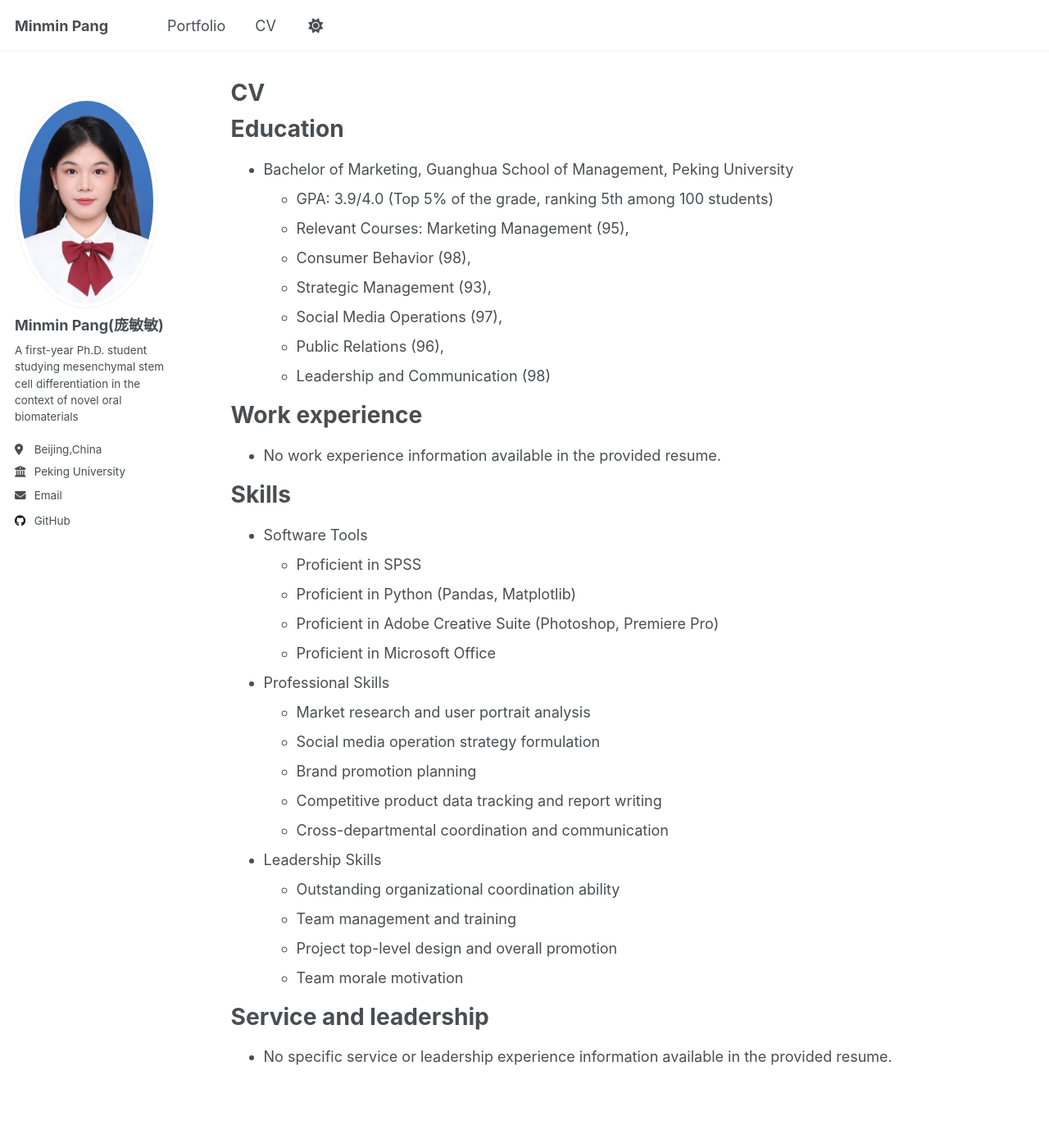
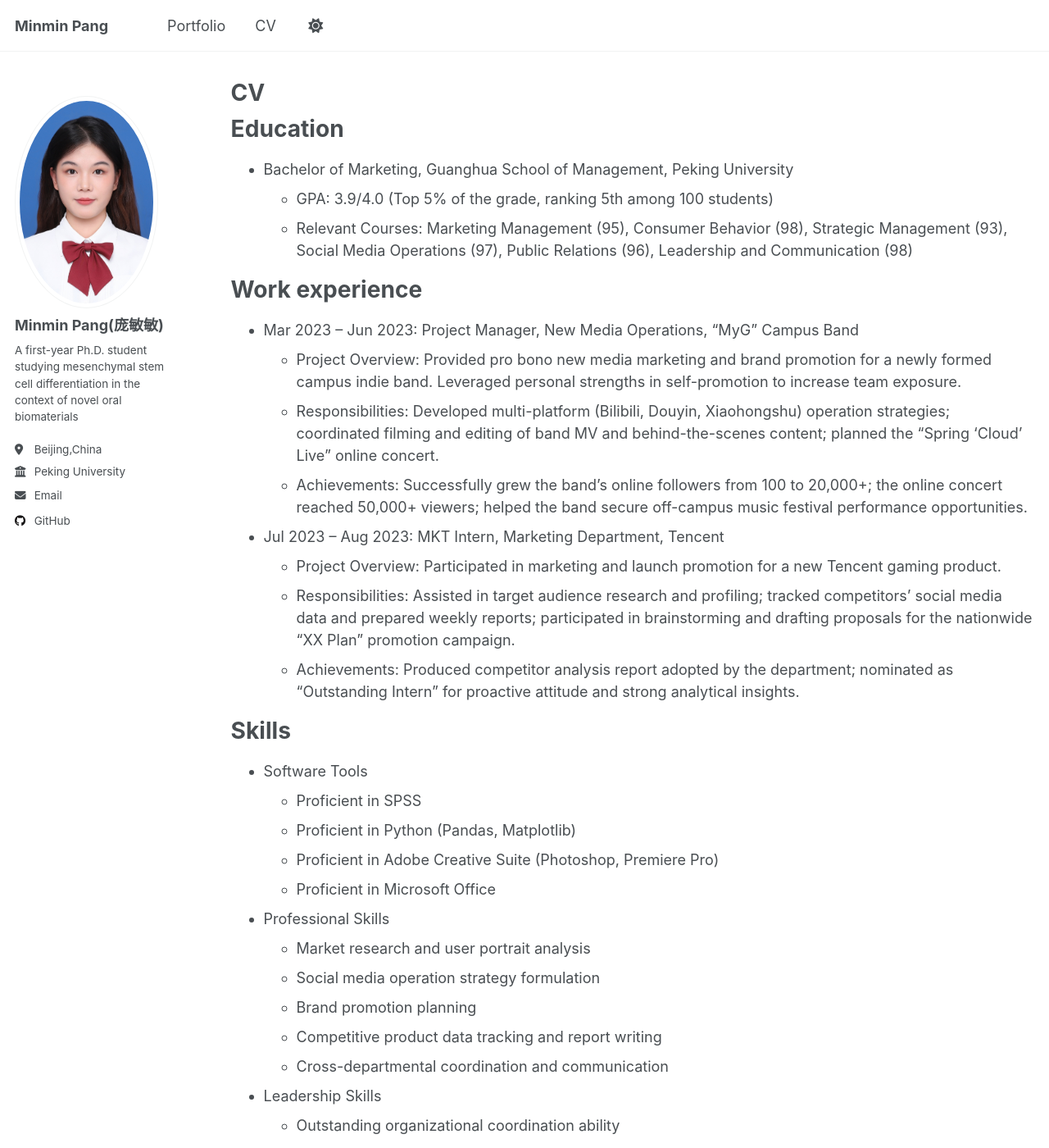
Before and after one commit to pangminmin/pangminmin.github.io, a Jekyll site: the page built from _pages/cv.md, in a window 1280 px wide and 1400 px high. Shown: the whole window at 82% size. Built offline with Jekyll 4.4.1, drawn with Linux system fonts in a browser that asks for light colours; a script that is not in the unit is left out.

Commit message:
Update cv.md

```diff
--- a/_pages/cv.md
+++ b/_pages/cv.md
@@ -13,16 +13,19 @@ Education
 ======
 * Bachelor of Marketing, Guanghua School of Management, Peking University
   * GPA: 3.9/4.0 (Top 5% of the grade, ranking 5th among 100 students)
-  * Relevant Courses: Marketing Management (95),
-  *                   Consumer Behavior (98),
-  *                   Strategic Management (93),
-  *                   Social Media Operations (97),
-  *                   Public Relations (96),
-  *                   Leadership and Communication (98)
+  * Relevant Courses: Marketing Management (95), Consumer Behavior (98), Strategic Management (93), Social Media Operations (97), Public Relations (96), Leadership and Communication (98)
 
 Work experience
 ======
-* No work experience information available in the provided resume.
+* Mar 2023 – Jun 2023: Project Manager, New Media Operations, “MyG” Campus Band
+  * Project Overview: Provided pro bono new media marketing and brand promotion for a newly formed campus indie band. Leveraged personal strengths in self-promotion to increase team exposure.
+  * Responsibilities: Developed multi-platform (Bilibili, Douyin, Xiaohongshu) operation strategies; coordinated filming and editing of band MV and behind-the-scenes content; planned the “Spring ‘Cloud’ Live” online concert.
+  * Achievements: Successfully grew the band’s online followers from 100 to 20,000+; the online concert reached 50,000+ viewers; helped the band secure off-campus music festival performance opportunities.
+
+* Jul 2023 – Aug 2023: MKT Intern, Marketing Department, Tencent
+  * Project Overview: Participated in marketing and launch promotion for a new Tencent gaming product.
+  * Responsibilities: Assisted in target audience research and profiling; tracked competitors’ social media data and prepared weekly reports; participated in brainstorming and drafting proposals for the nationwide “XX Plan” promotion campaign.
+  * Achievements: Produced competitor analysis report adopted by the department; nominated as “Outstanding Intern” for proactive attitude and strong analytical insights.
 
 Skills
 ======
@@ -42,7 +45,3 @@ Skills
   * Team management and training
   * Project top-level design and overall promotion
   * Team morale motivation
-
-Service and leadership
-======
-* No specific service or leadership experience information available in the provided resume.
```
